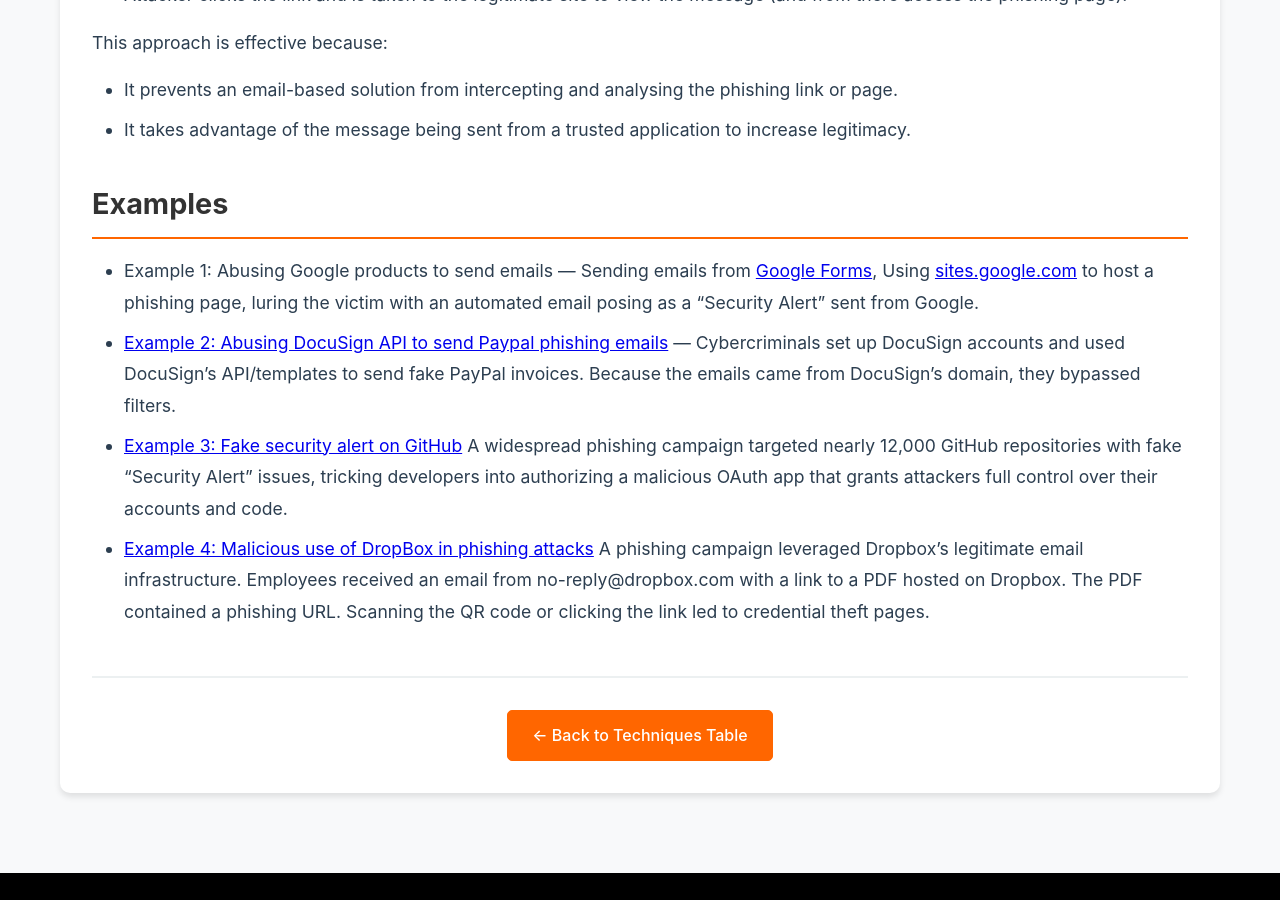
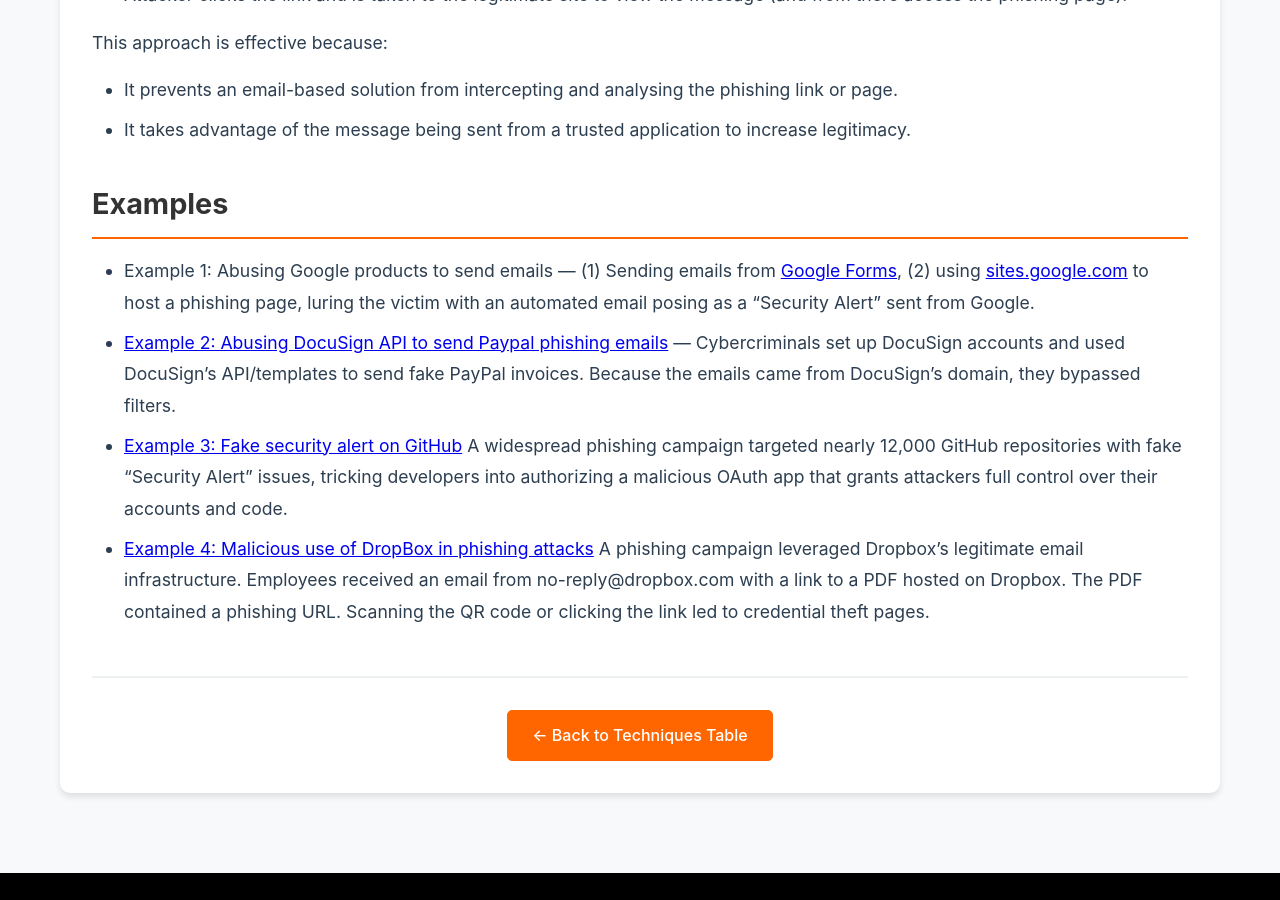
Before and after one commit to pushsecurity/phishing-techniques, a Jekyll site: the page built from _techniques/email-legitimate-app.md, in a window 1280 px wide and 900 px high, scrolled down 716 px. Built offline with Jekyll 4.4.1, drawn with Linux system fonts in a browser that asks for light colours.

Commit message:
Update email-legitimate-app.md
Updated description

```diff
--- a/_techniques/email-legitimate-app.md
+++ b/_techniques/email-legitimate-app.md
@@ -20,7 +20,7 @@
 
 ## Examples
 
-- Example 1: Abusing Google products to send emails — Sending emails from [Google Forms](https://cybersecuritynews.com/google-forms-weaponized/), Using [sites.google.com](https://x.com/nicksdjohnson/status/1912439023982834120) to host a phishing page, luring the victim with an automated email posing as a "Security Alert" sent from Google.
+- Example 1: Abusing Google products to send emails — (1) Sending emails from [Google Forms](https://cybersecuritynews.com/google-forms-weaponized/), (2) using [sites.google.com](https://x.com/nicksdjohnson/status/1912439023982834120) to host a phishing page, luring the victim with an automated email posing as a "Security Alert" sent from Google.
 - [Example 2: Abusing DocuSign API to send Paypal phishing emails](https://www.malwarebytes.com/blog/news/2025/03/paypal-scam-abuses-docusign-api-to-spread-phishy-emails) — Cybercriminals set up DocuSign accounts and used DocuSign’s API/templates to send fake PayPal invoices. Because the emails came from DocuSign’s domain, they bypassed filters.
 - [Example 3: Fake security alert on GitHub](https://www.bleepingcomputer.com/news/security/fake-security-alert-issues-on-github-use-oauth-app-to-hijack-accounts/) A widespread phishing campaign targeted nearly 12,000 GitHub repositories with fake "Security Alert" issues, tricking developers into authorizing a malicious OAuth app that grants attackers full control over their accounts and code.
 - [Example 4: Malicious use of DropBox in phishing attacks](https://www.darktrace.com/blog/legitimate-services-malicious-intentions-getting-the-drop-on-phishing-attacks-abusing-dropbox) A phishing campaign leveraged Dropbox’s legitimate email infrastructure. Employees received an email from no-reply@dropbox.com with a link to a PDF hosted on Dropbox. The PDF contained a phishing URL. Scanning the QR code or clicking the link led to credential theft pages.
```
